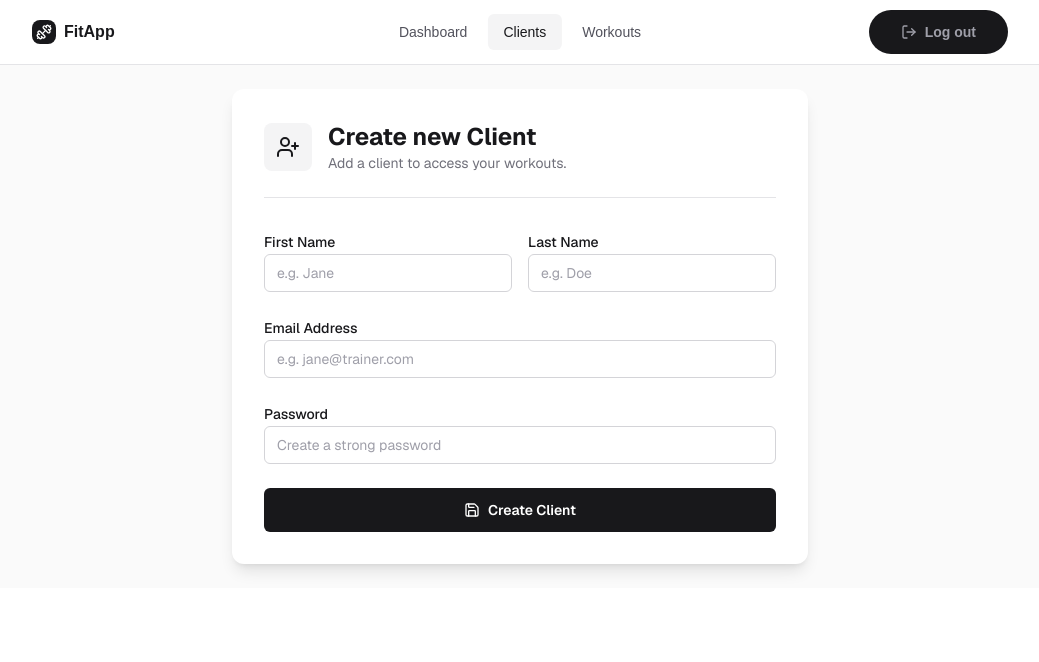
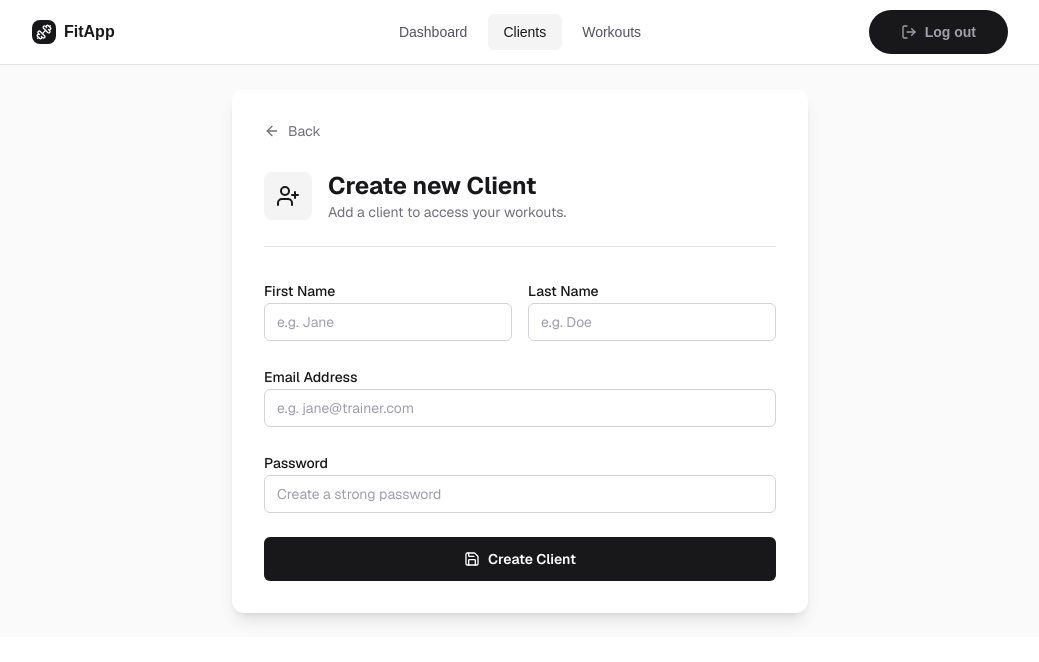
Before and after one commit to Lassebp7/AFE_grp12, a Next.js app in the folder Handin2/fitness-app/: page /dashboard/users/create in a window 1280 px wide. Shown: the top 662 px of the page, without its empty margins (120-1159 px from the left). Built offline with nearby package versions, Linux system fonts and the light colour scheme; no server answers.

Commit message:
clients working for personaltrainer

```diff
--- a/Handin2/fitness-app/app/dashboard/users/create/actions.ts
+++ b/Handin2/fitness-app/app/dashboard/users/create/actions.ts
@@ -2,6 +2,7 @@
 
 import { SessionUser } from "@/app/types";
 import { post } from "@/utils/api";
+import { revalidatePath } from "next/cache";
 import z from "zod";
 
 const createUserSchema = z.object({
@@ -90,6 +91,7 @@ export async function createUser(
   try {
     console.log(payload);
     await post<CreateUserPayload>("/Users", payload);
+    revalidatePath("/dashboard/users");
 
     return {
       success: true,
--- a/Handin2/fitness-app/app/dashboard/users/create/page.tsx
+++ b/Handin2/fitness-app/app/dashboard/users/create/page.tsx
@@ -1,9 +1,10 @@
 "use client";
 import useUser from "@/app/hooks/use-user";
-import { Loader2, Save, UserPlus } from "lucide-react";
+import { ArrowLeft, Loader2, Save, UserPlus } from "lucide-react";
 import { useActionState } from "react";
 import { useFormStatus } from "react-dom";
 import { createUser, CreateUserFormState } from "./actions";
+import Link from "next/link";
 
 function SubmitButton({ isManager }: { isManager: boolean }) {
   const { pending } = useFormStatus();
@@ -58,6 +59,15 @@ export default function CreateUserPage() {
     <div className="flex flex-col items-center justify-center p-6 font-sans bg-zinc-50 dark:bg-black">
       <div className="w-full max-w-xl space-y-8 bg-white p-8 rounded-xl shadow-lg dark:bg-zinc-950">
         {/* Header */}
+        <div className="mb-6">
+          <Link
+            href="/dashboard/users"
+            className="group inline-flex items-center gap-2 text-sm text-zinc-500 hover:text-zinc-900 dark:hover:text-white"
+          >
+            <ArrowLeft className="h-4 w-4 transition-transform group-hover:-translate-x-1" />
+            Back
+          </Link>
+        </div>
         <div className="flex items-center gap-4 border-b border-zinc-200 pb-6 dark:border-zinc-800">
           <div className="rounded-lg bg-zinc-100 p-3 dark:bg-zinc-900">
             <UserPlus className="h-6 w-6 text-zinc-900 dark:text-white" />
--- a/Handin2/fitness-app/app/hooks/use-user.ts
+++ b/Handin2/fitness-app/app/hooks/use-user.ts
@@ -6,7 +6,7 @@ export default function useUser() {
   const user: SessionUser = {
     name: session?.user.name,
     role: session?.user.role,
-    id: session?.user.groupId,
+    id: session?.user.id,
   };
   return { user, session, status };
 }
```
